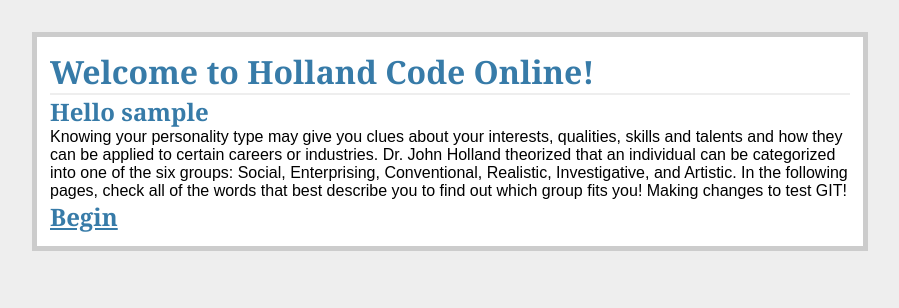
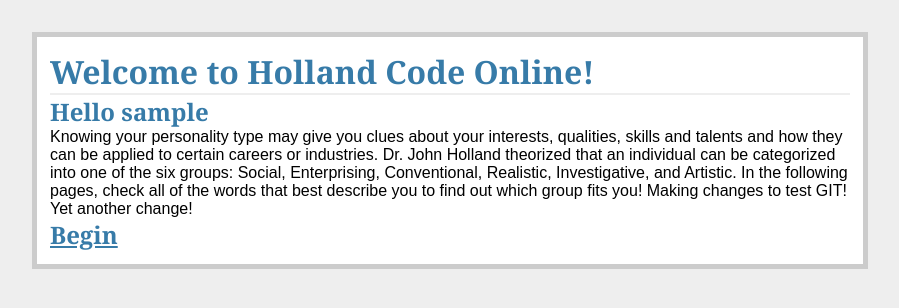
Before and after one commit to b-cannon/holland, a Flask app: page /home/ in a window 1280 px wide. Shown: the top 308 px of the page, without its empty margins (190-1089 px from the left). Run offline with Flask 2, Linux system fonts and the light colour scheme; the visitor is signed in with stand-in values (Sample User, id 1).

Commit message:
3rd commit

```diff
--- a/templates/home.html
+++ b/templates/home.html
@@ -13,6 +13,7 @@
         Investigative, and Artistic.  In the following pages, check all of the words that best
         describe you to find out which group fits you!
         Making changes to test GIT!
+        Yet another change!
     </div>
     <h2><a href="{{ url_for('social') }}">Begin</a> </h2>
     </body>
```
